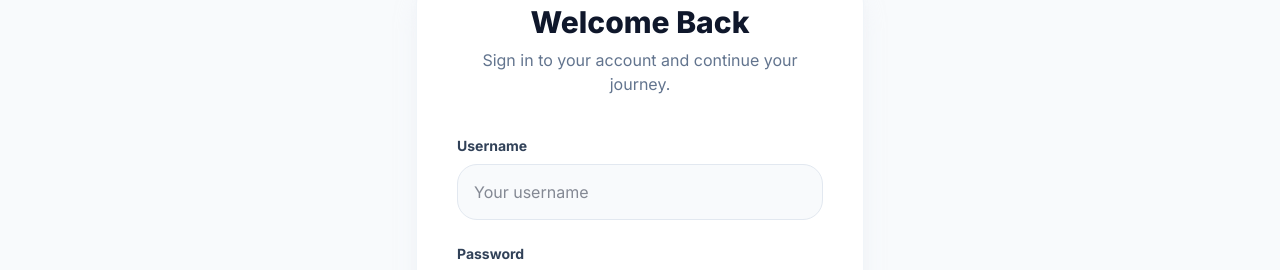
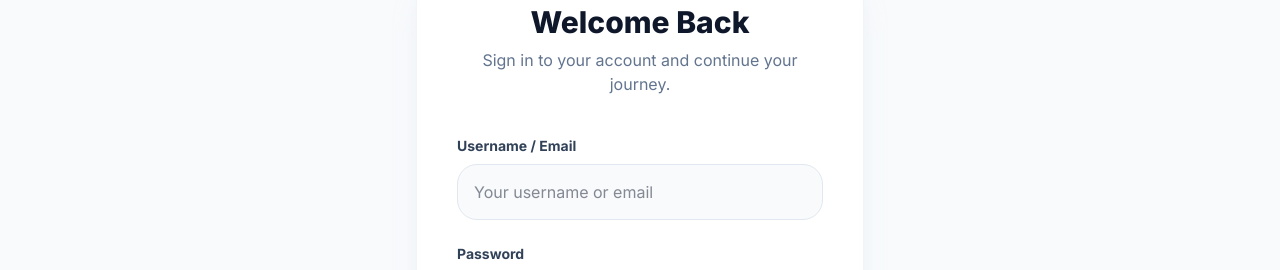
Before and after one commit to Ishika-Quandatum/E-commerce, a React (Vite) app in the folder frontend/: page /login in a window 1280 px wide. Shown: the part 169-439 px from the top of the page. Built offline with nearby package versions, Linux system fonts and the light colour scheme; no server answers.

Commit message:
login-username/email

```diff
--- a/frontend/src/pages/customer/Login.jsx
+++ b/frontend/src/pages/customer/Login.jsx
@@ -79,8 +79,8 @@ const Login = () => {
       navigate("/", { replace: true });
     }
 
-  } catch (err) {
-    setError('Invalid username or password');
+    } catch (err) {
+    setError('Invalid username/email or password');
   } finally {
     setLoading(false);
   }
@@ -113,13 +113,13 @@ const Login = () => {
           {/* Username */}
           <div>
             <label className="block text-sm font-bold text-slate-700 mb-2">
-              Username
+              Username / Email
             </label>
             <input
               required
               type="text"
               className="w-full bg-slate-50 border border-slate-200 text-slate-900 rounded-2xl px-4 h-14 focus:ring-2 ring-primary-500/20 outline-none"
-              placeholder="Your username"
+              placeholder="Your username or email"
               value={formData.username}
               onChange={(e) =>
                 setFormData({ ...formData, username: e.target.value })
```
Also changed, not shown: 1 other file (tests, documents, lock files or other folders).
